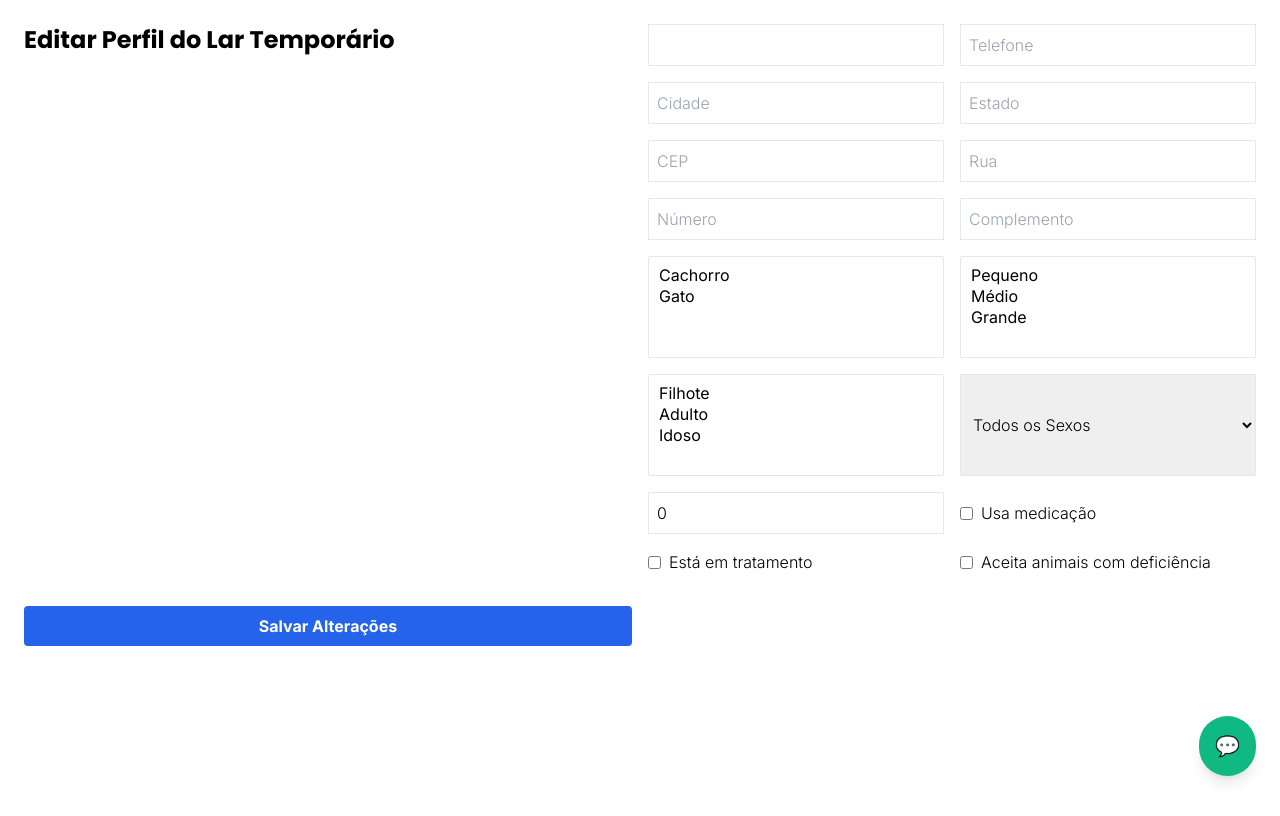
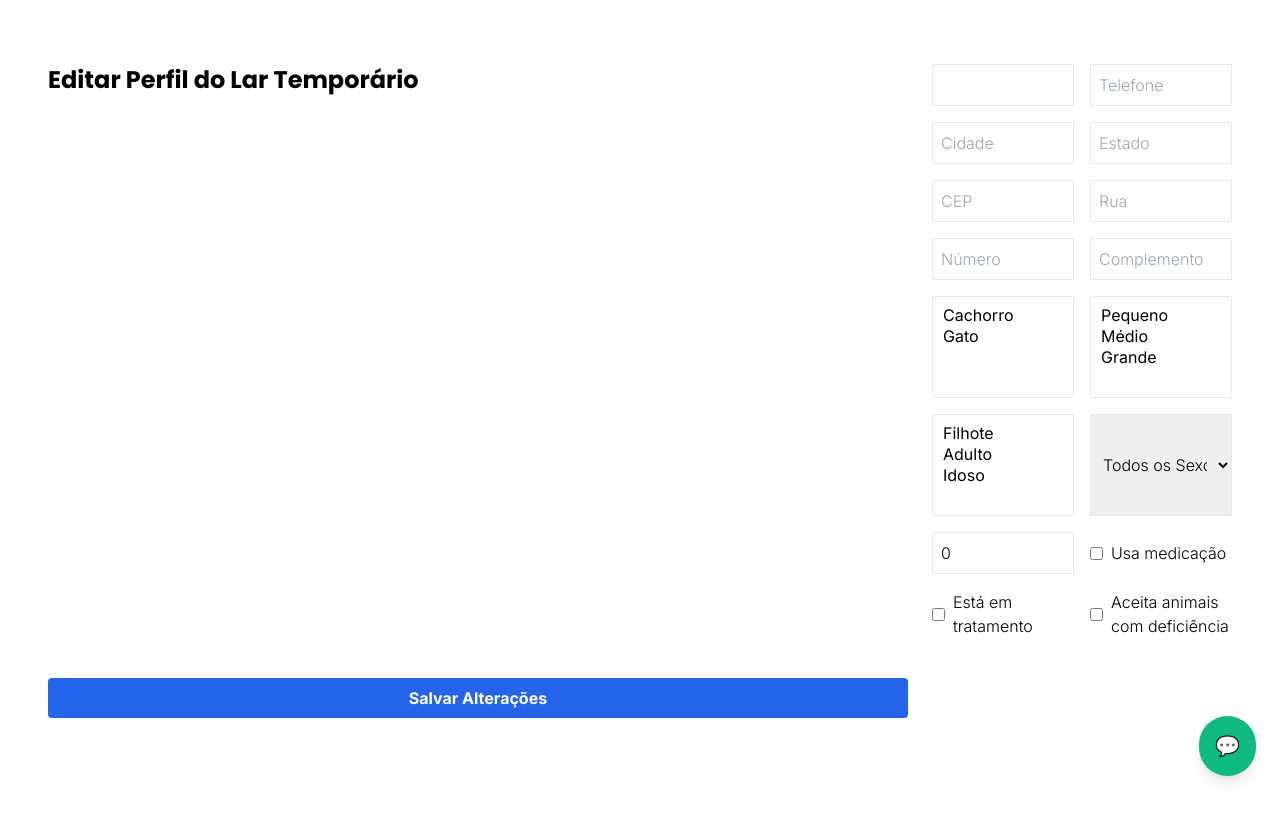
Before and after one commit to adrianabonfanti/acolhapatas-frontend, a React (Vite) app: page /editar-perfil-lar in a window 1280 px wide. Built offline with nearby package versions, Linux system fonts and the light colour scheme; no server answers.

Commit message:
Deploy frontend mensagem painelLar2

```diff
--- a/src/pages/EditarPerfilLar.jsx
+++ b/src/pages/EditarPerfilLar.jsx
@@ -64,7 +64,7 @@ export default function EditarPerfilLar() {
 
   <div className="p-6">
       {/* Conteúdo principal */}
-      <div className="grid grid-cols-1 md:grid-cols-2 gap-4 mb-6">
+      <div className="conteudo-lar grid grid-cols-1 lg:grid-cols-[1fr_300px] gap-6 p-6">
         <h1 className="text-2xl font-bold mb-4">Editar Perfil do Lar Temporário</h1>
 
         <div className="grid grid-cols-1 md:grid-cols-2 gap-4 mb-4">
```
